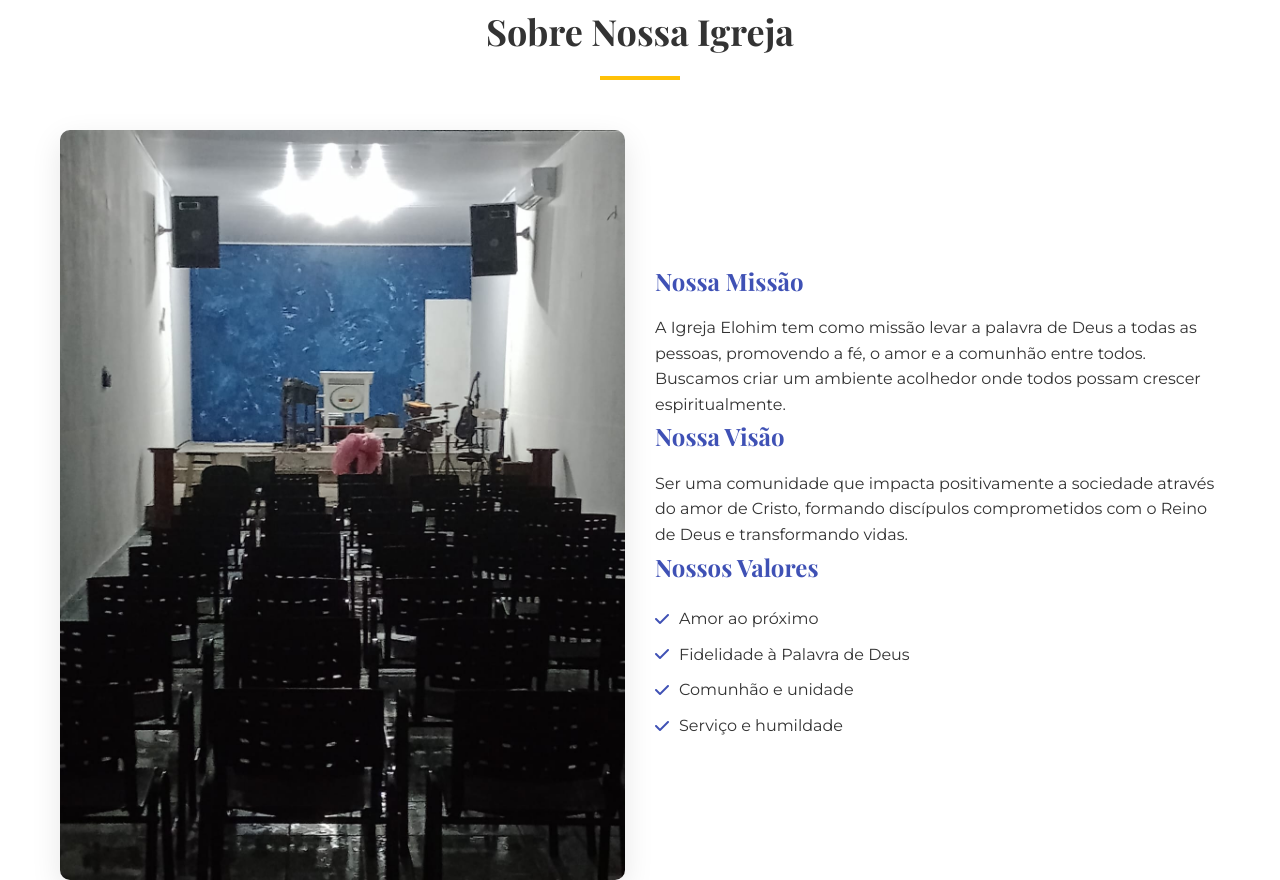
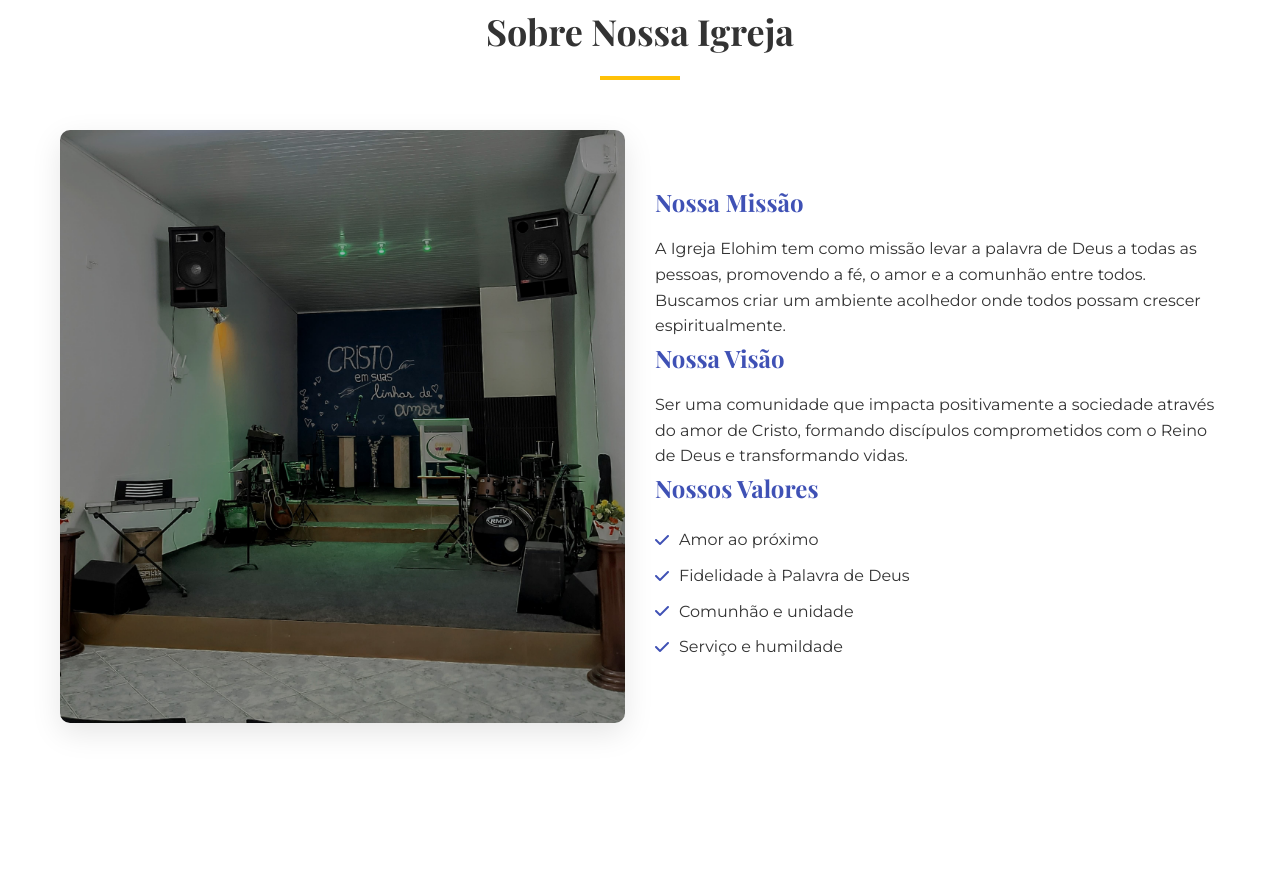
Before and after one commit to IElohiim/Elohim, a website built with Vite: page index.html in a window 1280 px wide. Shown: the part 877-1757 px from the top of the page. Built offline with nearby package versions, Linux system fonts and the light colour scheme; files whose address does not match are found by name.

Commit message:
Update index.html

```diff
--- a/index.html
+++ b/index.html
@@ -78,7 +78,7 @@
             <div class="about-content">
                 <div class="about-image" data-aos="fade-right" data-aos-delay="200">
                     <div class="image-container">
-                        <img src="img/f5fd7a5f-9c8b-4634-b6c7-4f068eff310e.jpg" alt="Igreja Elohim">
+                        <img src="img/44fe7728-7959-4a64-bdb3-2f1dbf105ad6.jpg" alt="Igreja Elohim">
                     </div>
                 </div>
                 <div class="about-text" data-aos="fade-left" data-aos-delay="300">
```
